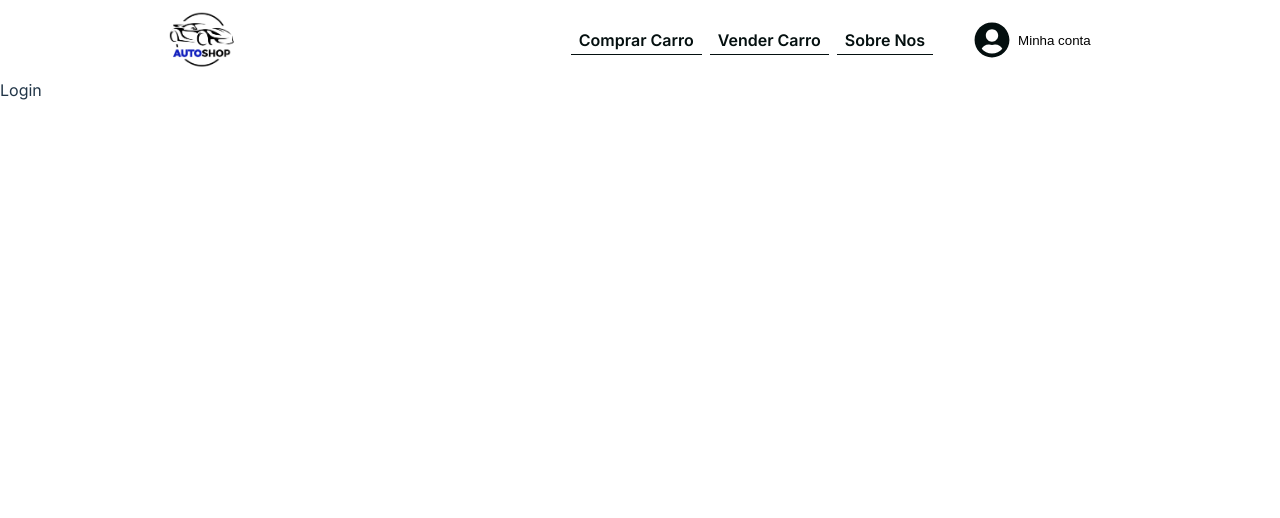
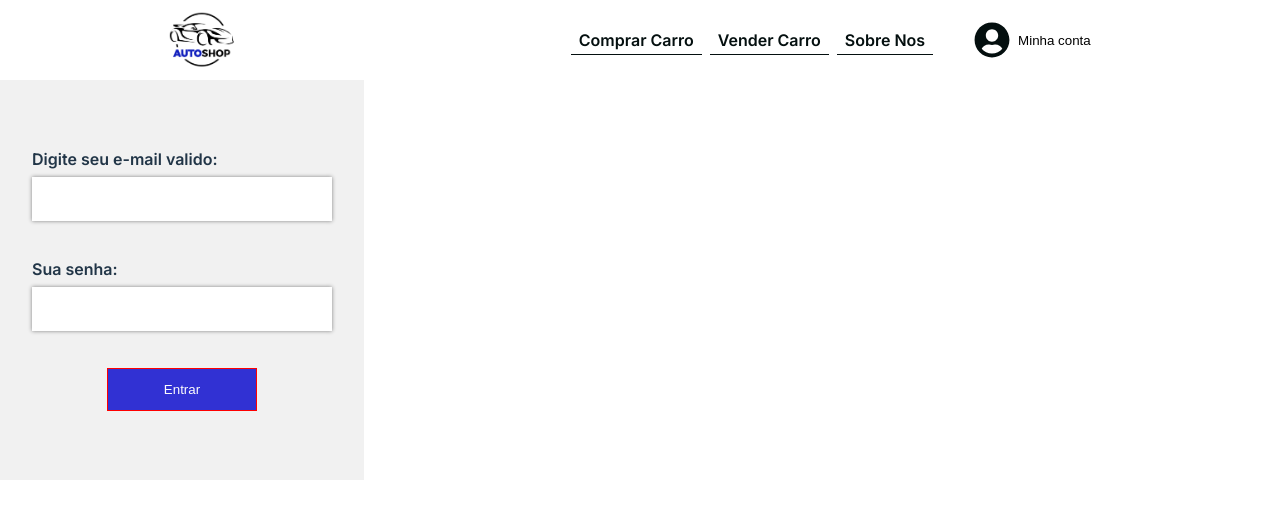
Before and after one commit to ogoiddev/verzel-case-react-api, a React (Vite) app in the folder frontend/: page /login in a window 1280 px wide. Shown: the top 518 px of the page. Built offline with nearby package versions, Linux system fonts and the light colour scheme.

Commit message:
feat: tela de login criada com validacoes e alertas de mensagens

```diff
--- /dev/null
+++ b/frontend/src/context/localstorage.ts
@@ -0,0 +1,5 @@
+export const saveTokenOnLocalStorage = (key: string, data: string) => localStorage
+  .setItem(key, JSON.stringify(data));
+
+export const getTokenFromLocalStorage = (key: string) => JSON
+  .parse(localStorage.getItem(key) || '');
--- a/frontend/src/pages/Login/index.tsx
+++ b/frontend/src/pages/Login/index.tsx
@@ -1,6 +1,62 @@
-import React from "react";
+import { AxiosError } from "axios";
+import React, { useState } from "react";
+import { saveTokenOnLocalStorage } from "../../context/localstorage";
+import { IUserLogDTO, loginToToken } from "../../services/LoginAuthApi";
 import { LoginContainer } from "./styles";
 
 export default function Login() {
-  return <LoginContainer>Login</LoginContainer>;
+  const [email, setEmail] = useState<string>('')
+  const [password, setPassword] = useState<string>('')
+  const [isDisable, setIsDisable] = useState(true)
+
+  const handleLogin = async () => {
+    const result = await loginToToken({ email, password })
+
+    if (result instanceof AxiosError) {
+      alert('Tem algo errado com as informacoes de login, tente novamente!');
+    }
+
+    saveTokenOnLocalStorage('token', result.token)
+  }
+
+  const handleFormInfo = (e: React.ChangeEvent<HTMLTextAreaElement | HTMLInputElement>) => {
+    if (e.target.name === 'email') {
+      setEmail(e.target.value);
+    }
+    if (e.target.name === 'password') {
+      setPassword(e.target.value);
+    }
+
+    if (email.match(/^\w+([-+.’]\w+)*@\w+([-.]\w+)*\.\w+([-.]\w+)*$/) && password.length > 5) {
+      setIsDisable(false)
+    }
+
+
+  }
+
+
+
+  return (
+    <LoginContainer>
+      <form action="#">
+
+        <label htmlFor="email">Digite seu e-mail valido:
+          <input type="email" name='email' onChange={handleFormInfo}/>
+        </label>
+
+        <label htmlFor="password">Sua senha:
+          <input type="password" name='password' onChange={handleFormInfo}/>
+        </label>
+
+        <button
+          type="button"
+          disabled={isDisable}
+          style={{border: `${isDisable && '1px solid red'}`}}
+          onClick={handleLogin}
+        > Entrar
+        </button>
+
+      </form>
+    </LoginContainer>
+  );
 }
--- a/frontend/src/pages/Login/styles.ts
+++ b/frontend/src/pages/Login/styles.ts
@@ -4,7 +4,59 @@ export const LoginContainer = styled.div`
   width: 100%;
   min-height: 100vh;
 
+  form {
+    min-width: 320px;
+    max-width: 420px;
+    width: fit-content;
 
+    min-height: 400px;
+    max-height: 50vh;
+    height: fit-content;
+
+    padding: 32px;
+
+    display: flex;
+    flex-direction: column;
+    justify-content: space-evenly;
+    align-items: center;
+
+    background: #1f1f1f10;
+
+    label {
+      display: flex;
+      flex-direction: column;
+      width: 300px;
+      height: 72px;
+      gap: 8px;
+      font-weight: 600;
+
+
+      input {
+        border: none;
+        box-shadow: 0 0 4px gray;
+        height: 100%;
+        padding: 8px 16px;
+      }
+    }
+
+    button {
+      width: 150px;
+      height: 43px;
+      border: none;
+      background: ${({ theme }) => theme.COLORS.CONTRAST};
+      color: ${({ theme }) => theme.COLORS.PRIMARY};
+
+      position: relative;
+      :disabled {
+        :hover:after {
+          content: 'Preencha as informacoes corretamente para desabilitar';
+          position: absolute;
+          bottom: -16px;
+          right: 0;
+        }
+      }
+    }
+  }
 
 
 `
--- a/frontend/src/services/LoginAuthApi.ts
+++ b/frontend/src/services/LoginAuthApi.ts
@@ -2,7 +2,7 @@ import axios from "axios"
 import { LOGIN_URL } from "./endpoints"
 
 
-interface IUserLogDTO {
+export interface IUserLogDTO {
   email: string,
   password: string,
 }
```
